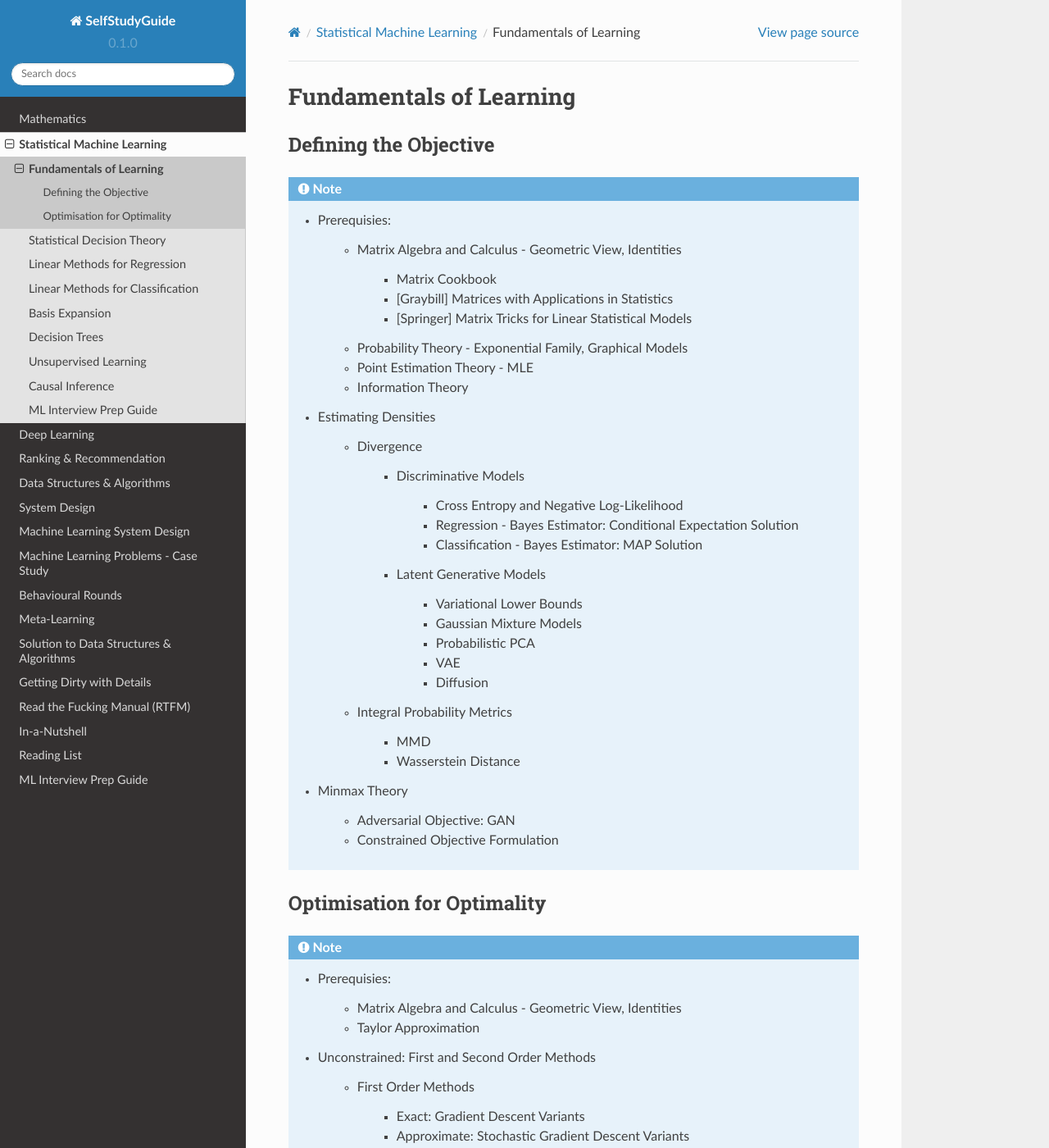
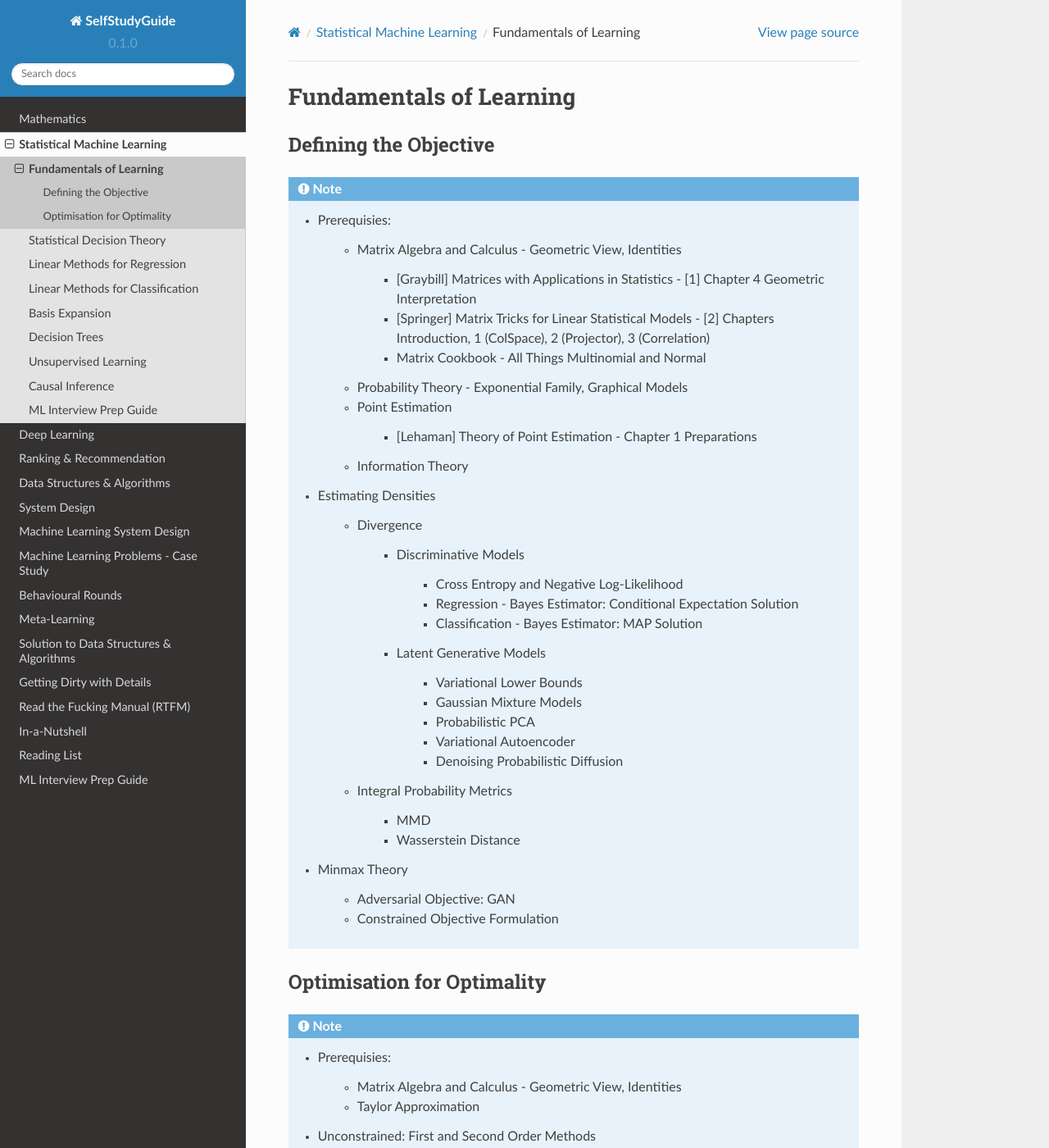
Before and after one commit to uselesstechjunks/leetcode, a Sphinx documentation site: the page built from docs/source/ml/basics.rst, in a window 1280 px wide and 1400 px high. Shown: the whole window at 82% size. Built offline with Sphinx 7.4.7 and the Read the Docs theme 2.0.0, drawn with Linux system fonts in a browser that asks for light colours.

Commit message:
Update basics.rst

```diff
--- a/docs/source/ml/basics.rst
+++ b/docs/source/ml/basics.rst
@@ -10,11 +10,13 @@ Defining the Objective
 
 		* Matrix Algebra and Calculus - Geometric View, Identities
 
-			* Matrix Cookbook
-			* [Graybill] Matrices with Applications in Statistics
-			* [Springer] Matrix Tricks for Linear Statistical Models
+			* [Graybill] Matrices with Applications in Statistics - [1] Chapter 4 Geometric Interpretation
+			* [Springer] Matrix Tricks for Linear Statistical Models - [2] Chapters Introduction, 1 (ColSpace), 2 (Projector), 3 (Correlation)
+			* Matrix Cookbook - All Things Multinomial and Normal
 		* Probability Theory - Exponential Family, Graphical Models
-		* Point Estimation Theory - MLE
+		* Point Estimation
+
+			* [Lehaman] Theory of Point Estimation - Chapter 1 Preparations
 		* Information Theory
 	* Estimating Densities
 
@@ -30,8 +32,8 @@ Defining the Objective
 				* Variational Lower Bounds
 				* Gaussian Mixture Models
 				* Probabilistic PCA
-				* VAE
-				* Diffusion
+				* Variational Autoencoder
+				* Denoising Probabilistic Diffusion
 		* Integral Probability Metrics
 
 			* MMD
```
